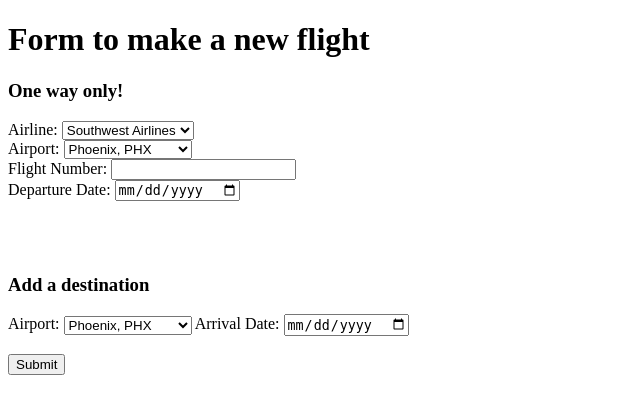
After one commit to RanchoDad/flightsLab, a Node server app: page /new in a window 1280 px wide. The commit adds this page. Shown: the top 414 px of the page, without its empty margins (0-640 px from the left). Run offline with Node 20, Linux system fonts and the light colour scheme; some libraries are stand-ins or nearby versions.

Commit message:
flights lab part 2 parts 1, 2, 3

```diff
--- a/app.js
+++ b/app.js
@@ -6,7 +6,7 @@ const methodOverride = require('method-override')
 
 const mongoose = require('mongoose');
 require('./config/flightsDatabase')
-const flightController = require('./controller/flightController');
+const flightController = require('./controller/flightsController');
 const Flight = require('./models/flightModel');
 const flightRouter = require('./routes/flightRouter')
 
--- /dev/null
+++ b/controller/flightsController.js
@@ -0,0 +1,39 @@
+const Flight = require("../models/flightModel");
+
+const flightsController = {
+  index: async (rec, res) => {
+    const flights = await Flight.find();
+    res.render("index", { flights: flights });
+  },
+  new: (req, res) => {
+    res.render('new')
+  },
+  create: async (req, res) => {
+    try{
+      const newFlight = await Flight.create(req.body)
+      console.log(newFlight)
+      res.redirect(`/${newFlight._id}`)
+    }catch(err){
+      console.log(err);
+      res.send(err);
+    }
+  },
+  show: async (req, res) => {
+    const flight = await Flight.findById(req.params.id)
+    console.log(flight)
+    res.render('show', {
+      flight: flight
+    })
+  }
+  // update: async (req, res) => {
+  //   try{
+  //     const updatedFlight = await Flight.findByIdAndUpdate(req.params.id, req.body);
+  //     res.redirect(`/${req.params.id}`)
+  //     console.log (updatedFlight)
+  //   }catch(err){
+  //     res.send(err)
+  //   }
+  // }
+};
+
+module.exports = flightsController
--- a/package.json
+++ b/package.json
@@ -1,7 +1,6 @@
 {
   "name": "mongoose-flights",
   "version": "1.0.0",
-  "description": "",
   "main": "app.js",
   "dependencies": {
     "accepts": "^1.3.8",
@@ -100,5 +99,6 @@
     "test": "echo \"Error: no test specified\" && exit 1"
   },
   "author": "",
-  "license": "ISC"
+  "license": "ISC",
+  "description": ""
 }
--- /dev/null
+++ b/routes/arrivalRouter.js
@@ -0,0 +1,3 @@
+const express = require('express')
+const router = express.Router()
+const reviewsController = require('../controllers/reviews')
--- /dev/null
+++ b/views/new.ejs
@@ -0,0 +1,54 @@
+<!DOCTYPE html>
+<html lang="en">
+<head>
+    <meta charset="UTF-8">
+    <meta http-equiv="X-UA-Compatible" content="IE=edge">
+    <meta name="viewport" content="width=device-width, initial-scale=1.0">
+    <title>Document</title>
+</head>
+<body>
+    <h1>Form to make a new flight</h1>
+    <h3>One way only!</h3>
+    <form action="/new" method="POST">
+        <label for="airline">Airline:</label>
+        <select name="airline">
+            <option value="SW_Southwest">Southwest Airlines</option>
+            <option value="SPRT_Spirit">Spirit Airlines</option>
+            <option value="AA_American">American Airlines</option>
+            <option value="UA_United">United Airlines</option>
+        </select>
+        <br>
+        <label for="airport">Airport:</label>
+        <select name="airport">
+            <option value="PHX_Phoenix">Phoenix, PHX</option>
+            <option value="OAK_Oakland">Oakland, OAK</option>
+            <option value="PHL_Philadelphia">Philadelphia, PHL</option>
+            <option value="EWR_Newark">Newark, EWR</option>
+        </select>
+        <br>
+        <label for="flightNo" name="flightNo">Flight Number:</label>
+        <input type="number" name="flightNo">
+        <br>
+        <label for="departs" name="departs">Departure Date:</label>
+        <input type="Date" name="departs" >
+        <br>
+        <br><br><br>
+
+
+        <h3>Add a destination</h3>
+            <label for="destinations.destAirport">Airport:</label>
+            <select name="destinations.destAirport"  >
+                <option value="PHX Phoenix">Phoenix, PHX</option>
+                <option value="OAK Oakland">Oakland, OAK</option>
+                <option value="PHL Philadelphia">Philadelphia, PHL</option>
+                <option value="EWR Newark">Newark, EWR</option>
+            </select>
+            <label for="arrival" name="arrival">Arrival Date:</label>
+            <input type="Date" name="arrival" >
+            <br>
+            <br>
+            <button type="submit">Submit</button>
+
+    </form>
+</body>
+</html>
```
Also changed, not shown: controller/flightController.js (deleted, +0 -8 lines), models/flightModel.js (+21 -5 lines), routes/flightRouter.js (+6 -2 lines), views/index.ejs (+4 -3 lines), views/show.ejs (+27 -0 lines), controller/arrivalController.js (added).
